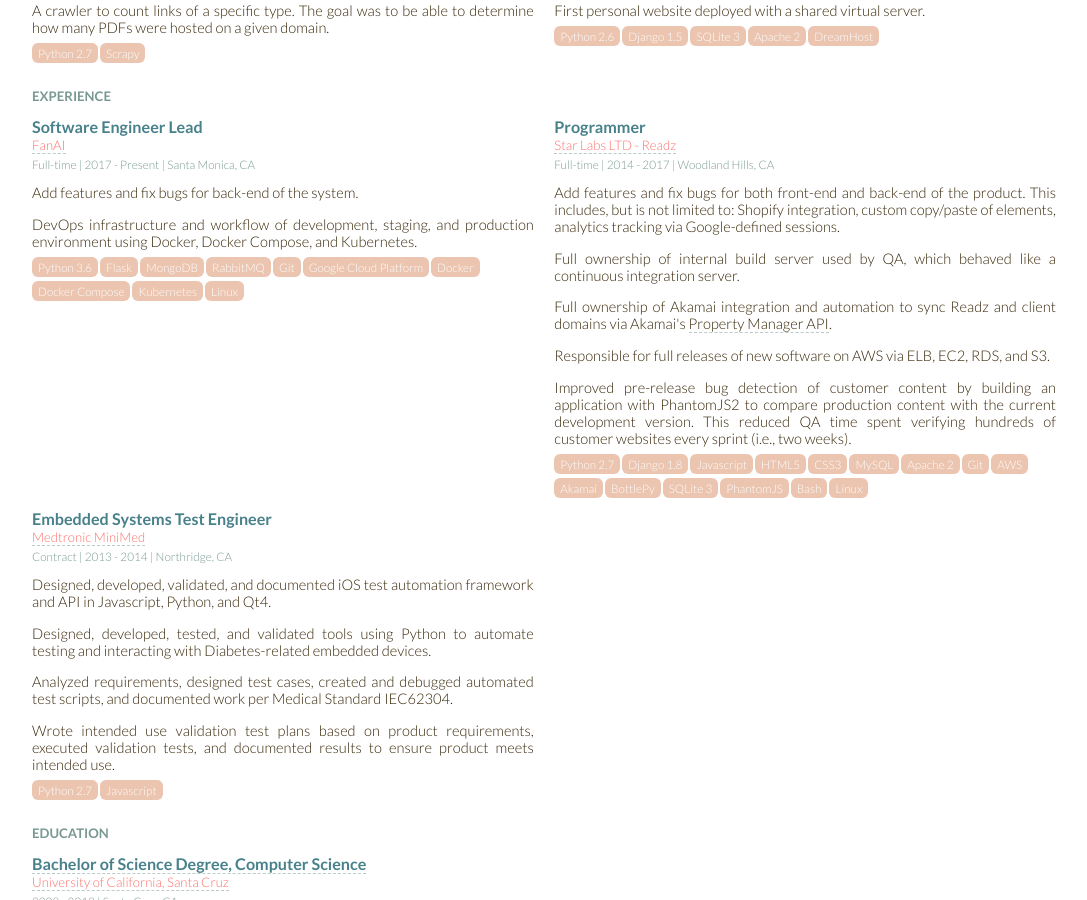
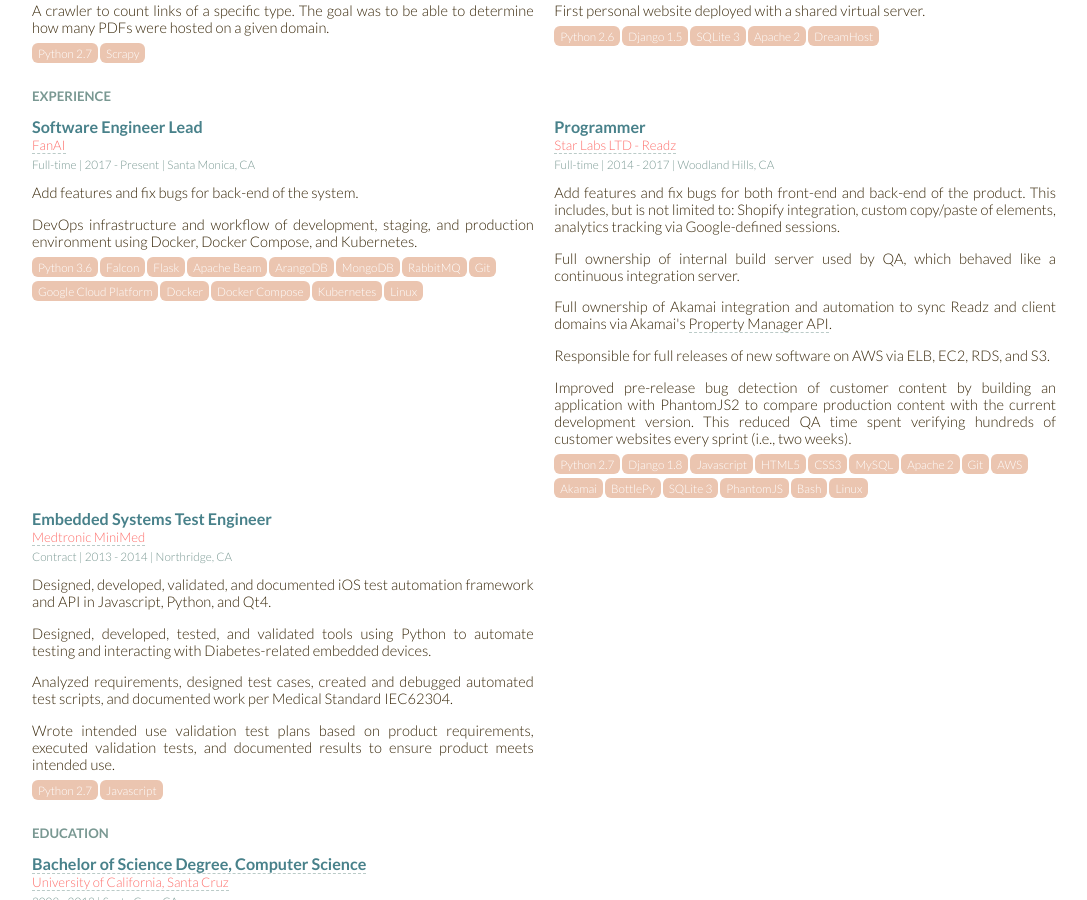
Before and after one commit to defrank/defrank.github.io, a Jekyll site: the page built from resume.html, in a window 1280 px wide and 900 px high, scrolled down 932 px. Shown: the whole window, without its empty margins (96-1183 px from the left). Built offline with Jekyll 4.4.1, drawn with Linux system fonts in a browser that asks for light colours.

Commit message:
chore(experience): Add technology at FanAI

```diff
--- a/_data/experience.yml
+++ b/_data/experience.yml
@@ -22,7 +22,10 @@
       Backend software development with a focus on infrastructure.
   technologies:
       - "Python 3.6"
+      - "Falcon"
       - "Flask"
+      - "Apache Beam"
+      - "ArangoDB"
       - "MongoDB"
       - "RabbitMQ"
       - "Git"
```
